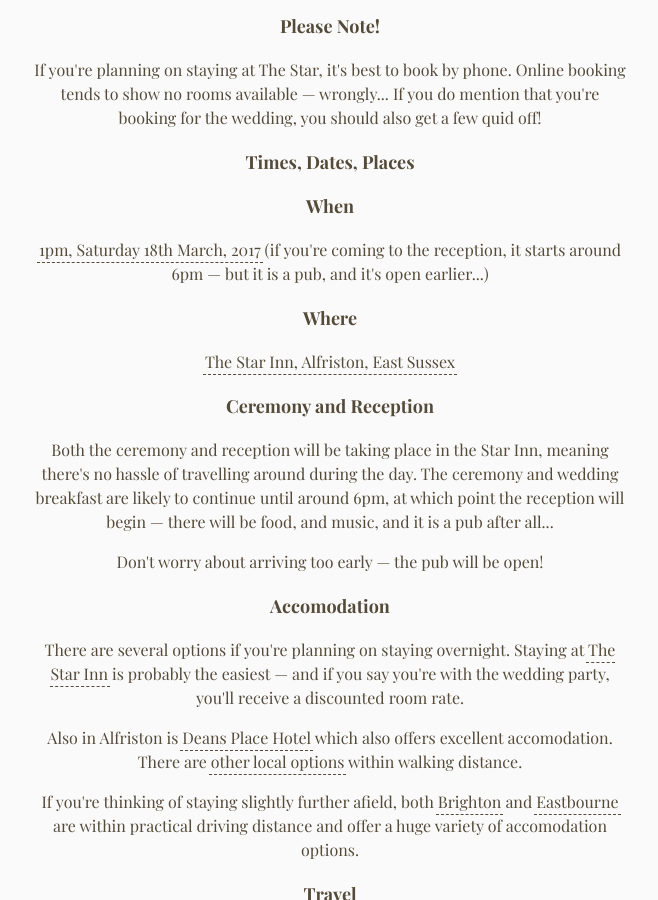
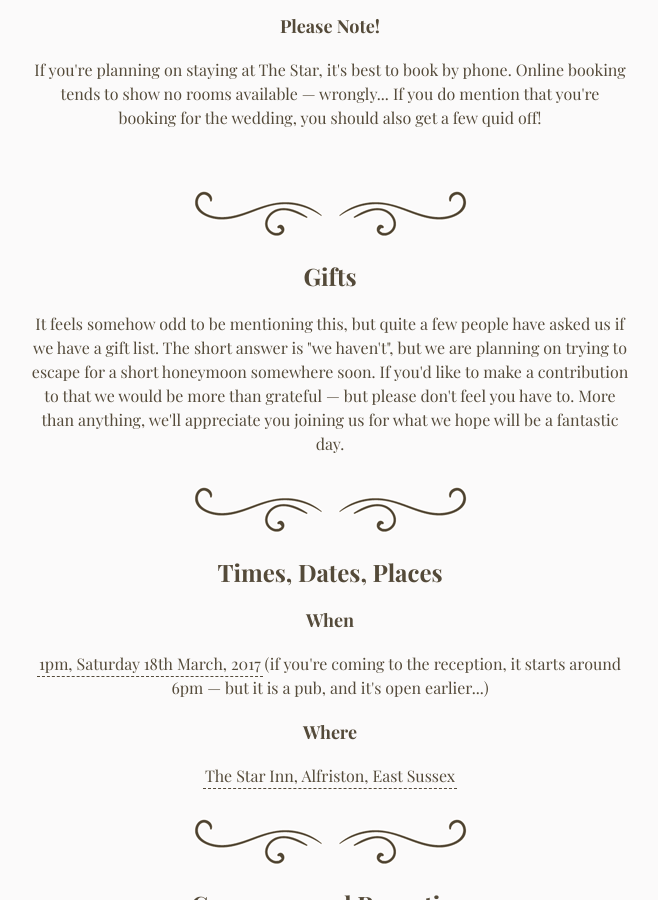
Before and after one commit to kolektiv/sites-jennyandandrew.wedding, a Jekyll site: the page built from index.html, in a window 1280 px wide and 900 px high, scrolled down 1632 px. Shown: the whole window, without its empty margins (310-968 px from the left). Built offline with Jekyll 4.4.1, drawn with Linux system fonts in a browser that asks for light colours; some of the changed text lies outside the part shown.

Commit message:
Gift section!

```diff
--- a/index.html
+++ b/index.html
@@ -5,12 +5,12 @@ layout: default
 ---
 
 <header>
-  <img src="/img/h1.jpg" />
+  <img alt="The Star Inn" src="/img/h1.jpg" />
 </header>
 <article>
   <section id="rsvp">
     <h1>RSVP</h1>
-    <p>It's time to <strong>RSVP</strong>! No really, please R. You'll also find further information on travel, accomodation, etc. below.</p>
+    <p>It's time to <strong>RSVP</strong>! No really, please R. You'll also find further information on travel, accommodation, etc. below.</p>
     <p>So, it's very simple &mdash; please <a href="mailto:andrew@xyncro.com">email us your response</a>.</p>
     <p>If you're coming to the ceremony and the wedding breakfast please also include your food choices from the menu below (and please mention if you have any specific dietary requirements).</p>
     <p>Please note &mdash; <strong>all</strong> invitations to the ceremony and wedding breakfast <strong>are +1</strong>, so if there's two of you &mdash; please give a choice for each of you!</p>
@@ -29,6 +29,11 @@ layout: default
     <section>
       <h1>Please Note!</h1>
       <p>If you're planning on staying at The Star, it's best to book by phone. Online booking tends to show no rooms available &mdash; wrongly... If you do mention that you're booking for the wedding, you should also get a few quid off!</p>
+    </section>
+  </section>
+  <section>
+    <h1>Gifts</h1>
+    <p>It feels somehow odd to be mentioning this, but quite a few people have asked us if we have a gift list. The short answer is "we haven't", but we are planning on trying to escape for a short honeymoon somewhere soon. If you'd like to make a contribution to that we would be more than grateful &mdash; but please don't feel you have to. More than anything, we'll appreciate you joining us for what we hope will be a fantastic day.</p>
   </section>
   <section>
     <h1>Times, Dates, Places</h1>
```
